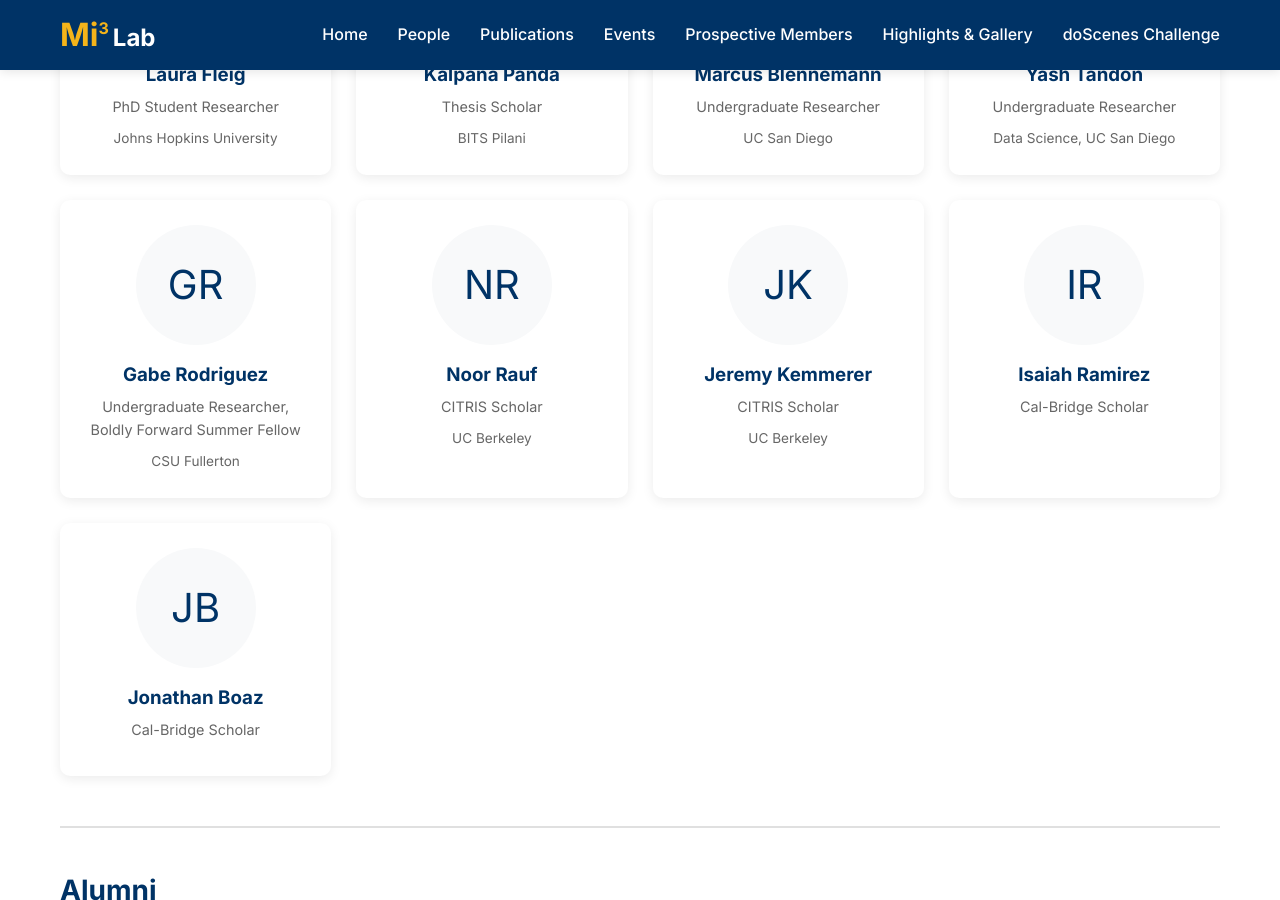
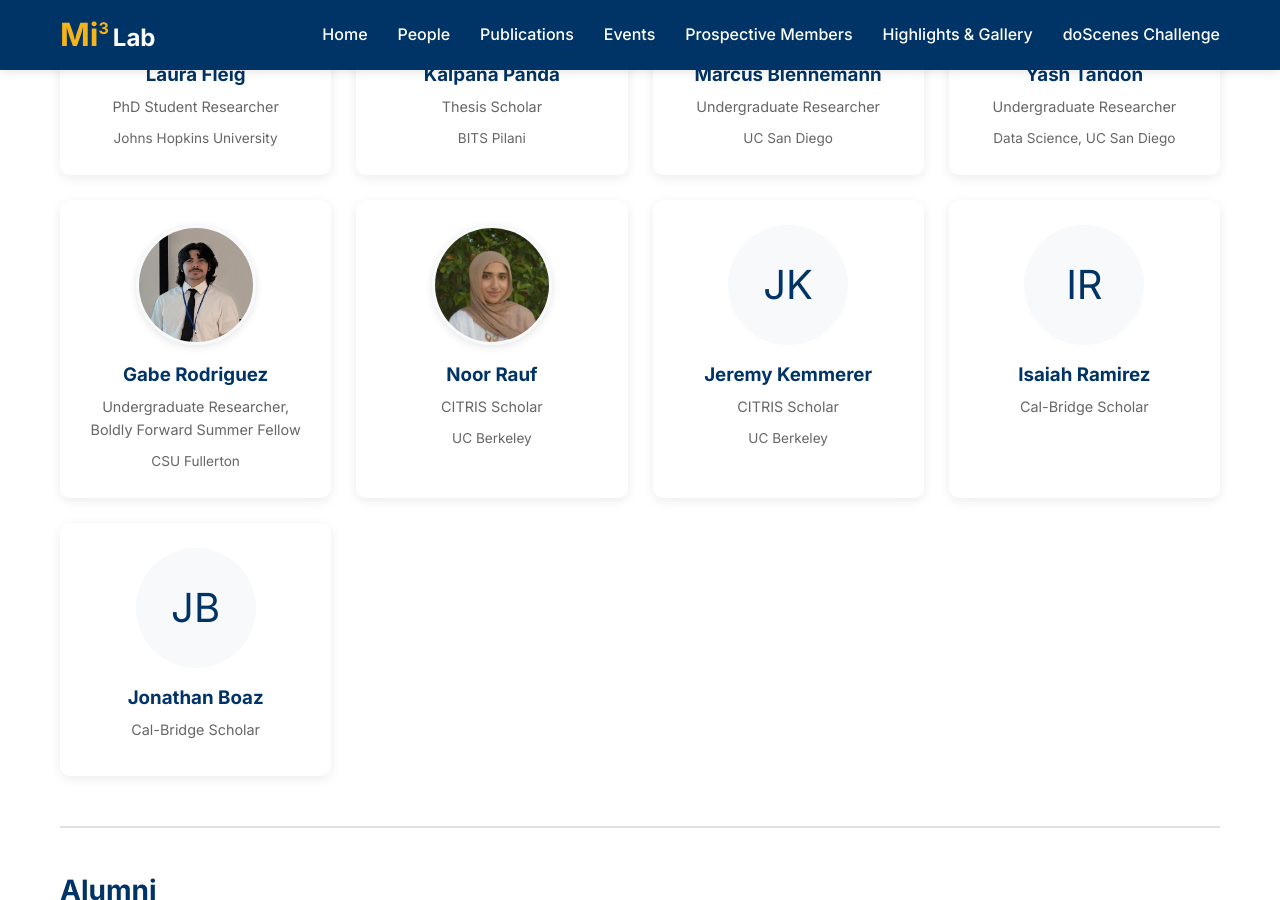
Before and after one commit to Mi3-Lab/mi3-lab.github.io, a Jekyll site: the page built from people.html, in a window 1280 px wide and 900 px high, scrolled down 2424 px. Built offline with Jekyll 4.4.1, drawn with Linux system fonts in a browser that asks for light colours.

Commit message:
Add photos for Gabe Rodriguez and Noor Rauf on People page
Co-Authored-By: Claude Opus 4.7 <noreply@anthropic.com>

```diff
--- a/people.html
+++ b/people.html
@@ -178,14 +178,14 @@ title: People
       </div>
 
       <div class="person-card">
-        <div class="person-avatar">GR</div>
+        <img src="/assets/images/people/gabriel.jpg" alt="Gabe Rodriguez" class="person-avatar">
         <h3>Gabe Rodriguez</h3>
         <p class="role">Undergraduate Researcher, Boldly Forward Summer Fellow</p>
         <p class="affiliation">CSU Fullerton</p>
       </div>
 
       <div class="person-card">
-        <div class="person-avatar">NR</div>
+        <img src="/assets/images/people/noor.jpeg" alt="Noor Rauf" class="person-avatar">
         <h3>Noor Rauf</h3>
         <p class="role">CITRIS Scholar</p>
         <p class="affiliation">UC Berkeley</p>
```
Also changed, not shown: assets/images/people/gabriel.jpg (added), assets/images/people/noor.jpeg (added).
